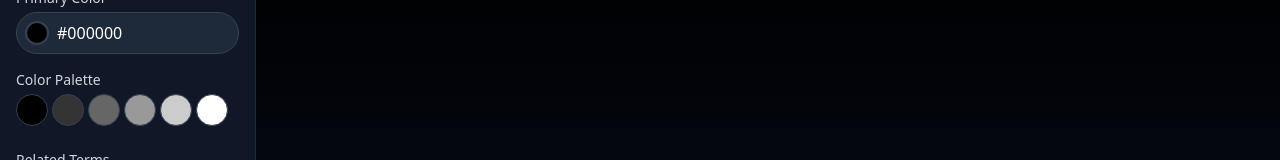
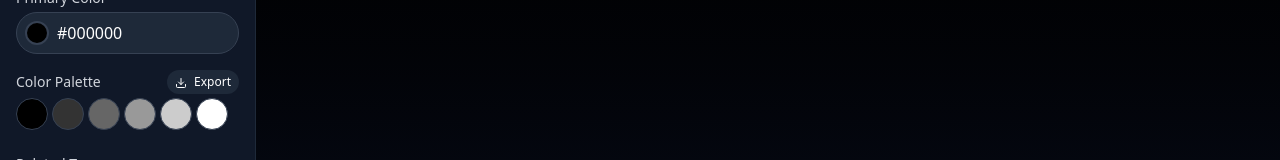
Before and after one commit to sharma2-4/inspo.ai-Frontend, a React (Vite) app: page / in a window 1280 px wide. Shown: the part 326-486 px from the top of the page. Built offline with nearby package versions, Linux system fonts and the light colour scheme.

Commit message:
Update DesignSettingsSidebar.jsx
Design setting side bar

```diff
--- a/src/components/DesignSettingsSidebar.jsx
+++ b/src/components/DesignSettingsSidebar.jsx
@@ -1,6 +1,6 @@
 // DesignSettingsSidebar.jsx
 import { motion } from "framer-motion";
-import { X, Palette } from "lucide-react";
+import { X, Palette, Layout, Download, Plus, Sliders } from "lucide-react";
 import { SketchPicker } from "react-color";
 
 export default function DesignSettingsSidebar({
@@ -25,6 +25,10 @@ export default function DesignSettingsSidebar({
   industryOptions,
   fontOptions,
   designStyleOptions,
+  exportColorPalette,
+  setShowCanvas,
+  showCanvas,
+  extractedColors = []
 }) {
   return (
     <motion.div
@@ -32,9 +36,8 @@ export default function DesignSettingsSidebar({
       animate={{ x: showSidebar ? 0 : -300 }}
       exit={{ x: -300 }}
       transition={{ duration: 0.3 }}
-      className={`${
-        showSidebar ? "block" : "hidden"
-      } w-64 border-r border-gray-800 p-4 flex flex-col gap-4 bg-gray-900 backdrop-blur-lg`}
+      className={`${showSidebar ? "block" : "hidden"
+        } w-64 border-r border-gray-800 p-4 flex flex-col gap-4 bg-gray-900 backdrop-blur-lg`}
     >
       <h2 className="text-xl font-bold mb-2 bg-gradient-to-r from-white to-gray-500 bg-clip-text text-transparent">
         Design Settings
@@ -127,11 +130,38 @@ export default function DesignSettingsSidebar({
       {/* Color Palette */}
       {colorPalette.length > 0 && (
         <div className="flex flex-col gap-1">
-          <label className="text-sm text-gray-300">Color Palette</label>
+          <div className="flex justify-between items-center">
+            <label className="text-sm text-gray-300">Color Palette</label>
+            <button
+              onClick={exportColorPalette}
+              className="text-xs bg-gray-800 px-2 py-1 rounded-full hover:bg-gray-700"
+              title="Export as CSS variables"
+            >
+              <Download size={12} className="inline mr-1" /> Export
+            </button>
+          </div>
           <div className="flex gap-1 flex-wrap">
             {colorPalette.map((clr, index) => (
               <button
                 key={index}
+                className="w-8 h-8 rounded-full border border-gray-700 transition-transform hover:scale-110"
+                style={{ backgroundColor: clr }}
+                onClick={() => setSelectedColor(clr)}
+                title={clr}
+              />
+            ))}
+          </div>
+        </div>
+      )}
+
+      {/* Extracted Colors from Canvas */}
+      {extractedColors && extractedColors.length > 0 && (
+        <div className="flex flex-col gap-1">
+          <label className="text-sm text-gray-300">Extracted Colors</label>
+          <div className="flex gap-1 flex-wrap">
+            {extractedColors.map((clr, index) => (
+              <button
+                key={`extracted-${index}`}
                 className="w-8 h-8 rounded-full border border-gray-700 transition-transform hover:scale-110"
                 style={{ backgroundColor: clr }}
                 onClick={() => setSelectedColor(clr)}
@@ -162,9 +192,12 @@ export default function DesignSettingsSidebar({
         </div>
       )}
 
-      {/* Selected Images Counter */}
-      {selectedImages.length > 0 && (
-        <div className="mt-auto">
+      {/* Action Buttons */}
+      <div className="mt-auto space-y-2">
+        {/* Design Canvas Button */}
+
+        {/* Selected Images Counter */}
+        {selectedImages.length > 0 && (
           <button
             onClick={() => setShowMoodboardPreview(true)}
             className="w-full p-2 bg-gradient-to-r from-gray-700 to-black text-white rounded-full flex items-center justify-center gap-2 hover:from-white hover:to-gray-700 hover:text-black transition-all border border-gray-700"
@@ -172,8 +205,8 @@ export default function DesignSettingsSidebar({
             <Palette size={18} />
             View Moodboard ({selectedImages.length})
           </button>
-        </div>
-      )}
+        )}
+      </div>
     </motion.div>
   );
 }
```
